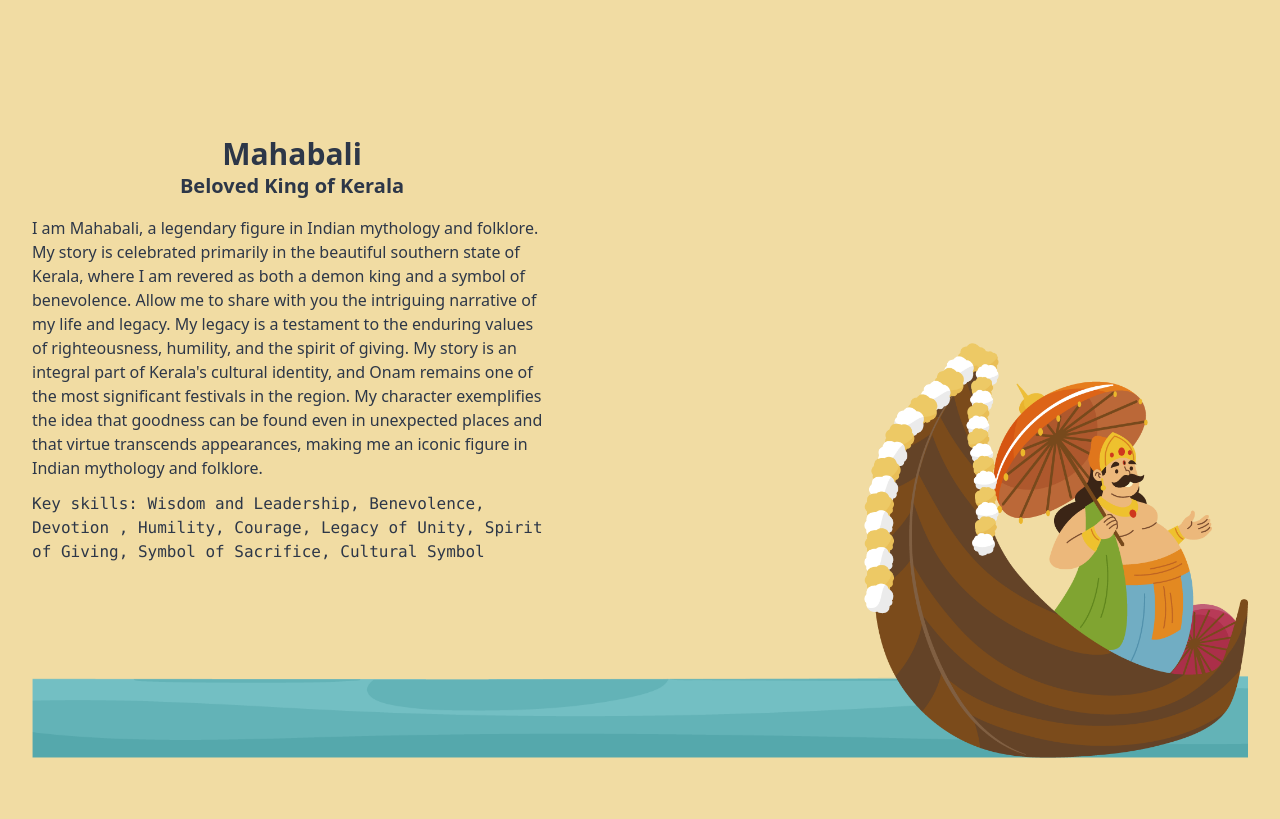
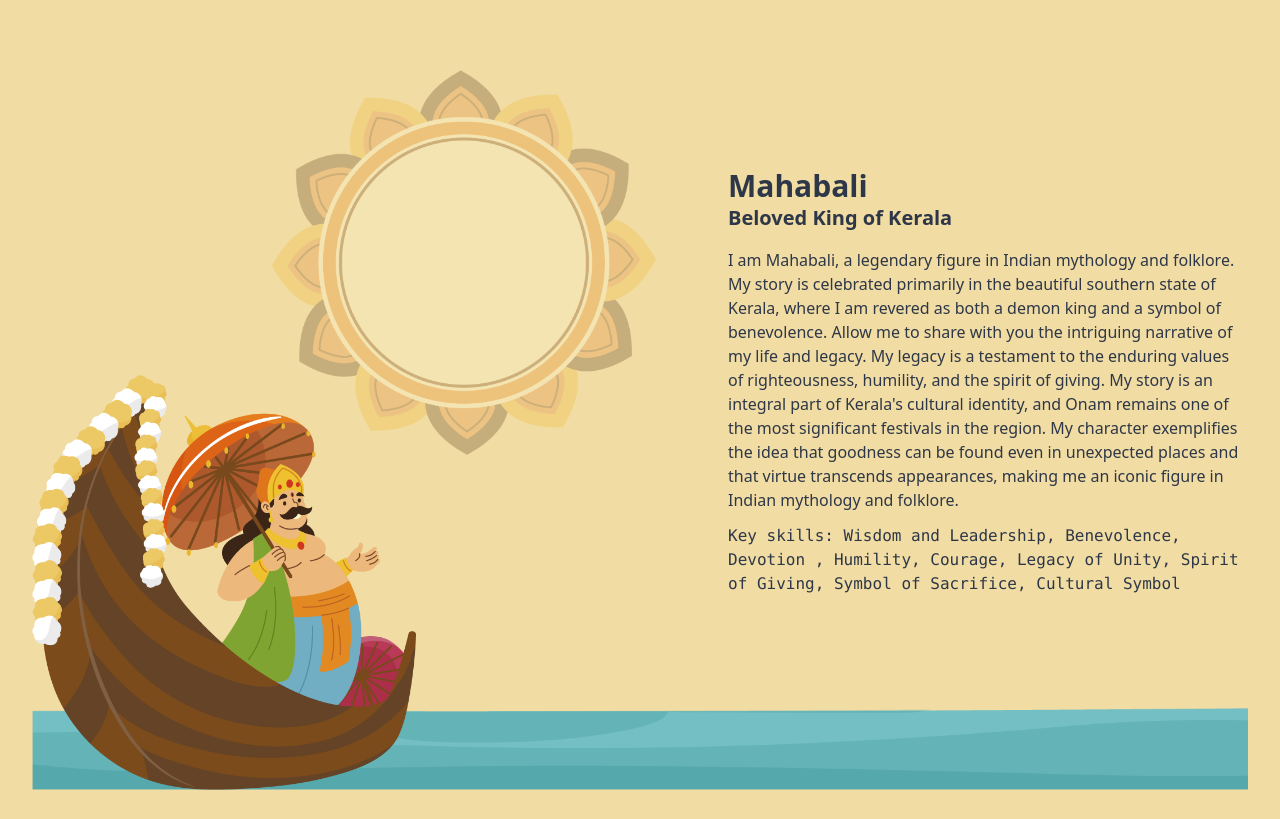
Before and after one commit to Abinsonsuresh/Maveli_Portfolio, a React (Vite) app: page / in a window 1280 px wide. Shown: the part 919-1738 px from the top of the page. Before the commit the page ends 1677 px from the top, so only its background shows below. Built offline with nearby package versions, Linux system fonts and the light colour scheme.

Commit message:
minor changes added to home and about page

```diff
--- a/src/Pages/About.jsx
+++ b/src/Pages/About.jsx
@@ -1,6 +1,9 @@
 import React from 'react'
 import maveli from '../assets/mavelionwater.png'
 import water from '../assets/waterr.png'
+import bgflr from '../assets/bgflr1.png'
+import flwr from '../assets/flwr.png'
+
 
 
 
@@ -10,10 +13,16 @@ const About = () => {
      <div className='flex justify-center'>
       <h2 className='font-bold text-3xl'>About me</h2>
       </div>
-    <div className='h-[110vh] md:h-screen relative flex justify-start mx-4  items-center flex-col md:flex-row'>
+    <div className='h-[110vh] md:h-screen relative flex justify-start md:justify-end mx-4 my-8 items-center flex-col md:flex-row'>
+    <img className='absolute bottom-0 w-full ' src={water} alt="" />
+    <img className='absolute top-20 left-60 w-96 opacity-30' src={flwr} alt="" />
 
 
-        <div className='flex justify-center items-center flex-col w-full max-w-[520px] my-2  '>
+        <div className='absolute bottom-0 left-0 '>
+        <img className='w-44 md:w-96 z-50' src={maveli} alt="" />
+        </div>
+
+        <div className='flex  flex-col w-full max-w-[520px] my-2  '>
         <h2 className='font-bold text-3xl'> Mahabali</h2>
         <h2 className='font-bold text-xl'>Beloved King of Kerala</h2>
         <div className='my-4'>
@@ -24,11 +33,7 @@ const About = () => {
         </div>
         </div>
 
-        <img className='absolute bottom-0 w-full ' src={water} alt="" />
-        <div className='absolute bottom-0 right-0 '>
-        <img className='w-44 md:w-96 z-50' src={maveli} alt="" />
 
-        </div>
 
 
     </div>
--- a/src/Pages/MainHome.jsx
+++ b/src/Pages/MainHome.jsx
@@ -2,6 +2,7 @@ import React from 'react'
 import maveli from '../assets/maveli.png'
 import cloud from '../assets/cloud.png'
 import bgflr from '../assets/bgflr1.png'
+
 
 
 const MainHome = () => {
@@ -25,7 +26,7 @@ const MainHome = () => {
             <p className='text-3xl font-semibold font-mono'>From underworld</p>
           </div>
         </div>
-      <div className='flex items-end justify-end  z-50'>
+      <div className='flex absolute bottom-0 right-0 items-end justify-end  z-0'>
         <img className=' w-full h-[22rem] md:w-[60rem] md:h-auto' src={maveli}  alt="" />
       </div>
       </div>
```
